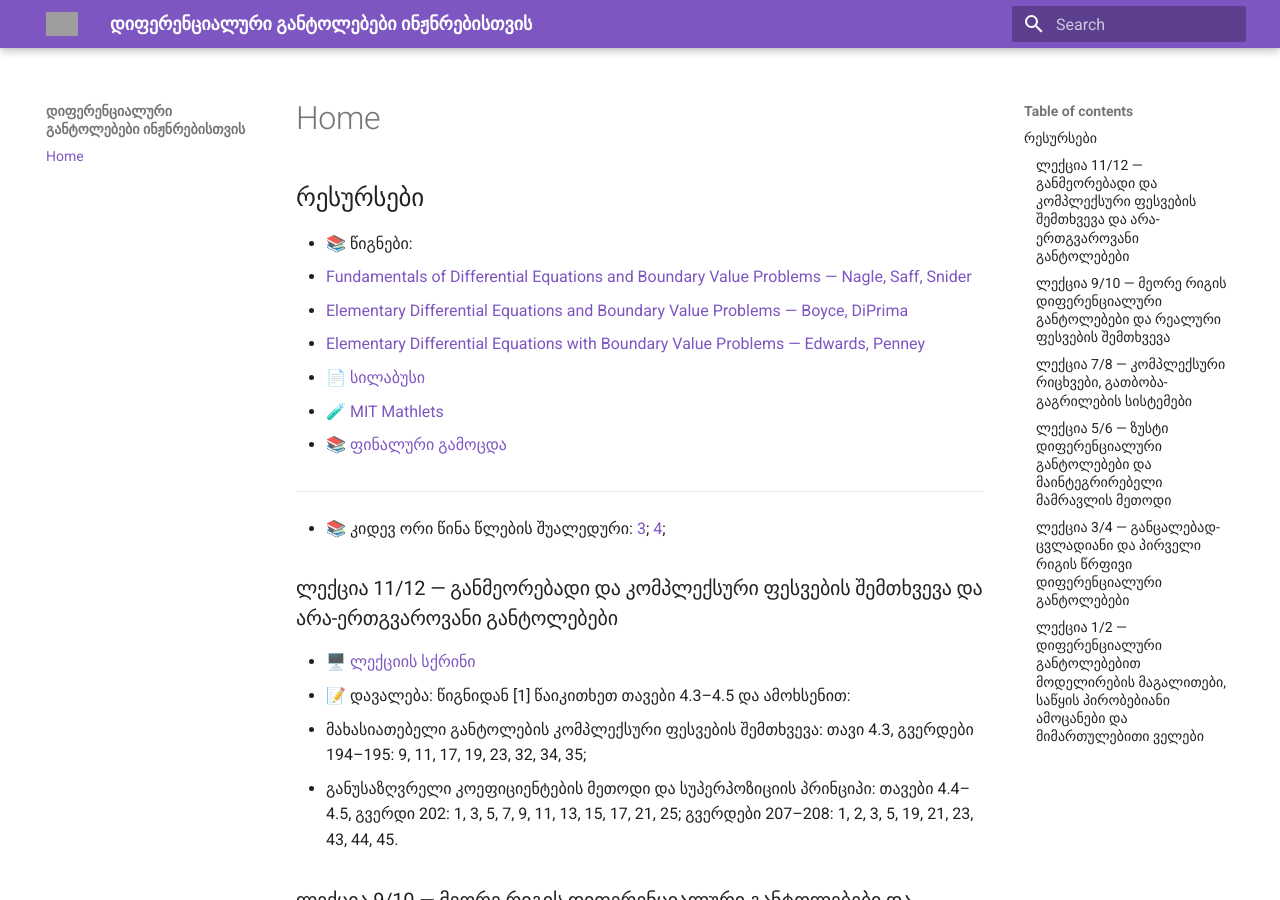
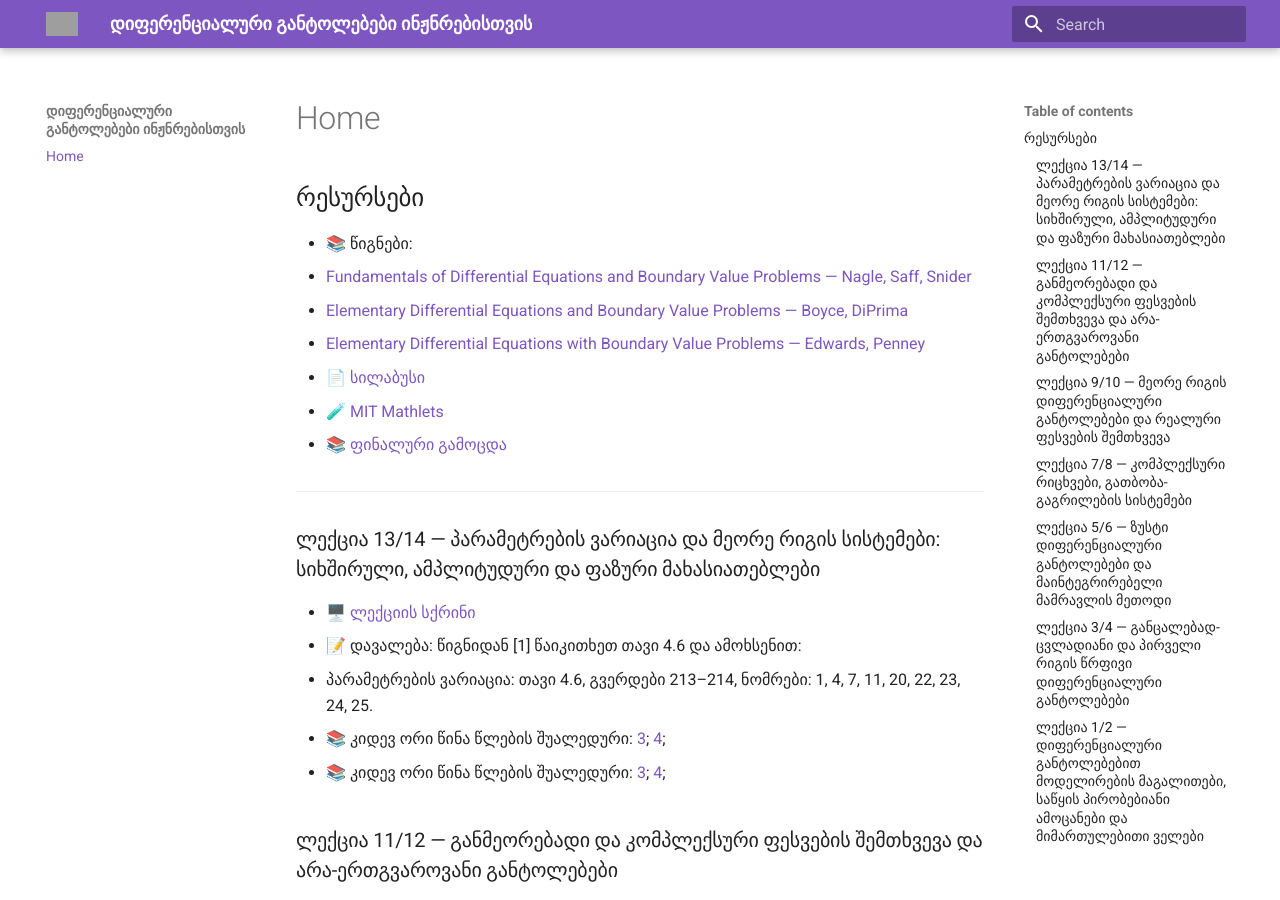
Before and after one commit to gugavar/differential-equations-fall-2026-freeuni, an MkDocs documentation site: the page built from docs/index.md, in a window 1280 px wide and 900 px high. Built offline with MkDocs 1.6.1 and Material for MkDocs 9.7.7, drawn with Linux system fonts in a browser that asks for light colours; grey boxes are pictures that could not be loaded.

Commit message:
Update index.md

```diff
--- a/docs/index.md
+++ b/docs/index.md
@@ -11,6 +11,13 @@
 - 📚 [ფინალური გამოცდა](https://docs.google.com/document/d/1Kjx_Z24V12TaFEiiFi8YF6YbRBYTKSX3/edit?ouid=115006867327811336984&rtpof=true&sd=true&usp=drive_link)
 
 ---
+### ლექცია 13/14 — პარამეტრების ვარიაცია და მეორე რიგის სისტემები: სიხშირული, ამპლიტუდური და ფაზური მახასიათებლები
+
+- 🖥️ [ლექციის სქრინი](https://drive.google.com/file/d/1hpKBIKsDbiSStd9YLZ9wz9LHCnjfRKiW/view?usp=drive_link)
+- 📝 დავალება: წიგნიდან [1] წაიკითხეთ თავი 4.6 და ამოხსენით:
+  - პარამეტრების ვარიაცია: თავი 4.6, გვერდები 213–214, ნომრები: 1, 4, 7, 11, 20, 22, 23, 24, 25.
+- 📚 კიდევ ორი წინა წლების შუალედური: [3](https://docs.google.com/document/d/1tw8goBdEvq9xFfr3jwOijWrNo25lADU-/edit?ouid=110148669605332798451&rtpof=true&sd=true&usp=drive_link); [4](https://docs.google.com/document/d/1PlEk_RifWf2qKjWHi5XMfWSvWNjfFH13/edit?ouid=110148669605332798451&rtpof=true&sd=true&usp=drive_link);
+
 - 📚 კიდევ ორი წინა წლების შუალედური: [3](https://docs.google.com/document/d/1tw8goBdEvq9xFfr3jwOijWrNo25lADU-/edit?ouid=110148669605332798451&rtpof=true&sd=true&usp=drive_link); [4](https://docs.google.com/document/d/1PlEk_RifWf2qKjWHi5XMfWSvWNjfFH13/edit?ouid=110148669605332798451&rtpof=true&sd=true&usp=drive_link);
 
 ### ლექცია 11/12 — განმეორებადი და კომპლექსური ფესვების შემთხვევა და არა-ერთგვაროვანი განტოლებები
```
